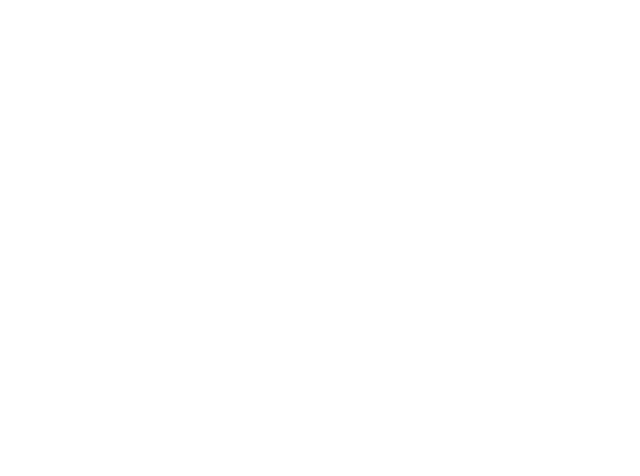
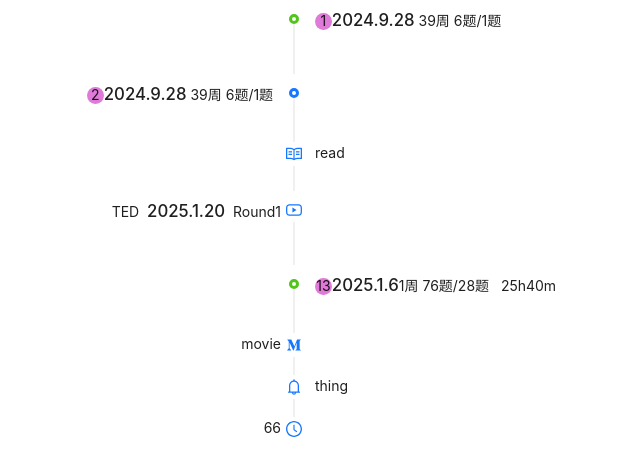
Before and after one commit to CodingWithAlice/J-Table, a React (Create React App) app in the folder package/web/: page /time in a window 1280 px wide. Before the commit this address had no page. Shown: the top 476 px of the page, without its empty margins (347-987 px from the left). Built offline with nearby package versions, Linux system fonts and the light colour scheme; a small style sheet from the web is missing.

Commit message:
add: LTN时间线轴 前端侧设计

```diff
--- a/package/web/src/App.js
+++ b/package/web/src/App.js
@@ -1,11 +1,13 @@
 import './App.css';
 import { BrowserRouter as Router, Route, Routes } from 'react-router-dom';
 import LtnTable from './components/LtnTable';
+import TimeLine from './components/timeLine';
 
 function App() {
     return (
         <Router>
             <Routes>
+                <Route path="/time" element={<TimeLine />} />
                 <Route path="/" element={<LtnTable />} />
             </Routes>
         </Router >
--- /dev/null
+++ b/package/web/src/components/timeLine.css
@@ -0,0 +1,20 @@
+
+/* 时间轴 */
+.time-ltn {
+    vertical-align: center;
+}
+.time-ltn-id {
+    background-color: #df7ad8;
+    width: 1.2em;
+    height: 1.2em;
+    line-height: 1.2em;
+    display: inline-block;
+    border-radius: 50%;
+    text-align: center;
+    margin-bottom: 2px;
+}
+
+.time-ltn-time {
+    font-size: 1.2em;
+    font-weight: 500;
+}
--- /dev/null
+++ b/package/web/src/components/timeLine.js
@@ -0,0 +1,107 @@
+import React from 'react';
+import { BellOutlined, ClockCircleOutlined, MediumOutlined, ReadOutlined, YoutubeOutlined } from '@ant-design/icons';
+import { Timeline, Tooltip } from 'antd';
+import './timeLine.css';
+
+const dotList = {
+    ltn: {
+        color: 'green',
+    },
+    wrong: {
+        color: 'blue',
+    },
+    read: {
+        dot: (<ReadOutlined style={{
+            fontSize: '16px',
+        }} />)
+    },
+    ted: {
+        dot: (
+            <YoutubeOutlined style={{
+                fontSize: '16px',
+            }} />
+        )
+    },
+    movie: {
+        dot: (
+            <MediumOutlined style={{
+                fontSize: '16px',
+            }} />
+        )
+    },
+    thing: {
+        dot: (
+            <BellOutlined
+                style={{
+                    fontSize: '16px',
+                }}
+            />
+        )
+    }
+}
+
+export default function TimeLine() {
+    const text = (time, type, text) => {
+        return <p>
+            {type.toUpperCase()} &nbsp;
+            <span className='time-ltn-time'>{time}</span>
+            &nbsp; {text}
+        </p>
+    }
+
+    const ltnText = (time, type, ltnId, text, duration) => {
+        const title = type === 'ltn' ? `LTN${ltnId}` : '错题重做';
+        return <Tooltip title={title}>
+            <p className='time-ltn'>
+                <span className='time-ltn-id'>{ltnId}</span>
+                <span className='time-ltn-time'>{time}</span>
+                {text} &nbsp; {duration}
+            </p>
+        </Tooltip>
+    }
+    const items = [
+        {
+            children: ltnText('2024.9.28', 'ltn', 1, ' 39周 6题/1题'),
+            // label:'22'
+            ...dotList['ltn']
+        },
+        {
+            children: ltnText('2024.9.28', 'wrong', 2, ' 39周 6题/1题'),
+            ...dotList['wrong']
+        },
+        {
+            children: 'read',
+            ...dotList['read']
+        },
+        {
+            children: text('2025.1.20', 'ted', 'Round1'),
+            ...dotList['ted']
+        },
+        {
+            children: ltnText('2025.1.6', 'ltn', 13, '1周 76题/28题', '25h40m'),
+            ...dotList['ltn']
+        },
+        {
+            ...dotList['movie'],
+            children: 'movie',
+        },
+        {
+            ...dotList['thing'],
+            children: 'thing',
+        },
+        {
+            dot: (
+                <ClockCircleOutlined
+                    style={{
+                        fontSize: '16px',
+                    }}
+                />
+            ),
+            children: '66',
+        },
+    ]
+    return <Timeline
+        mode="alternate"
+        items={items}
+    />
+}
```
